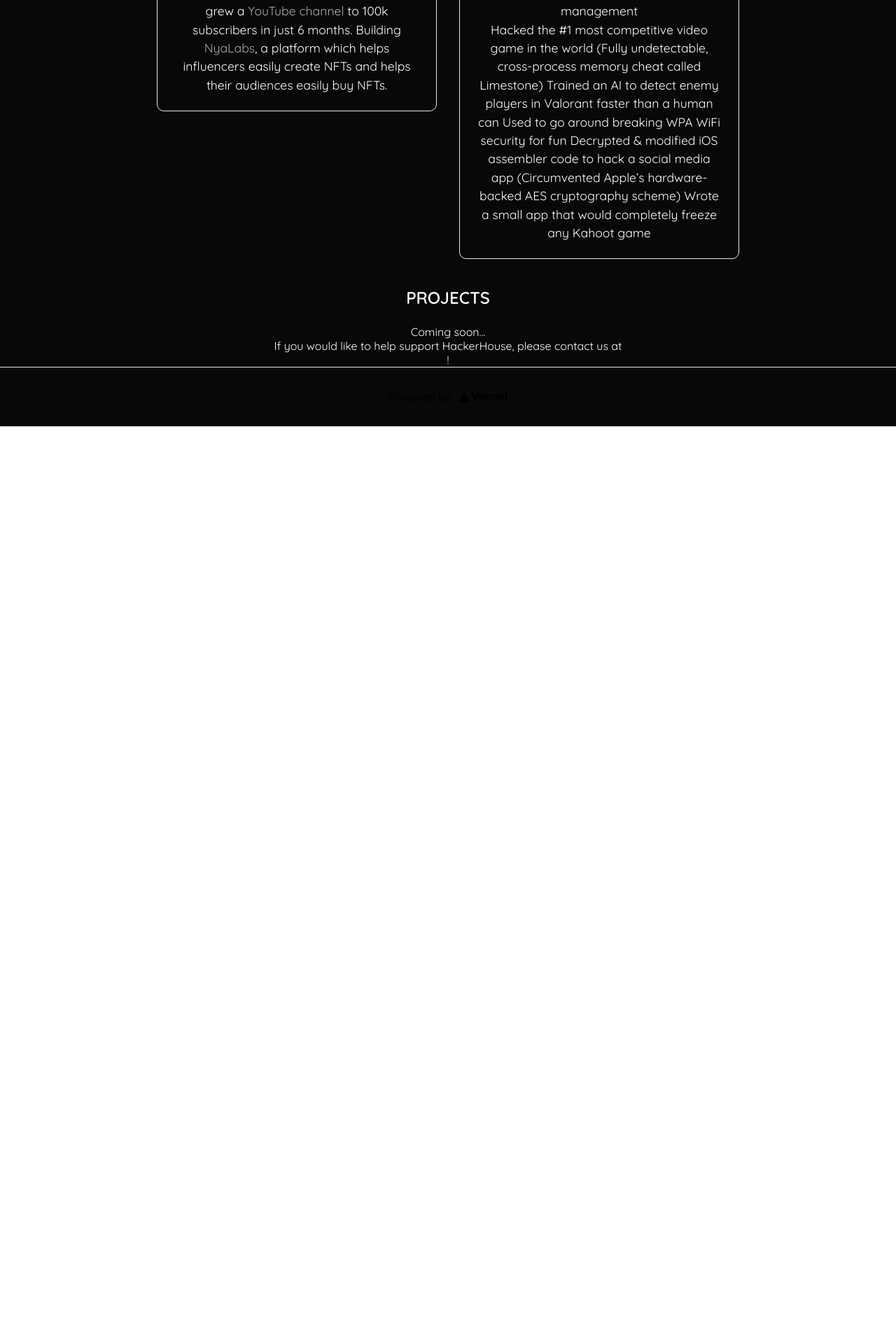
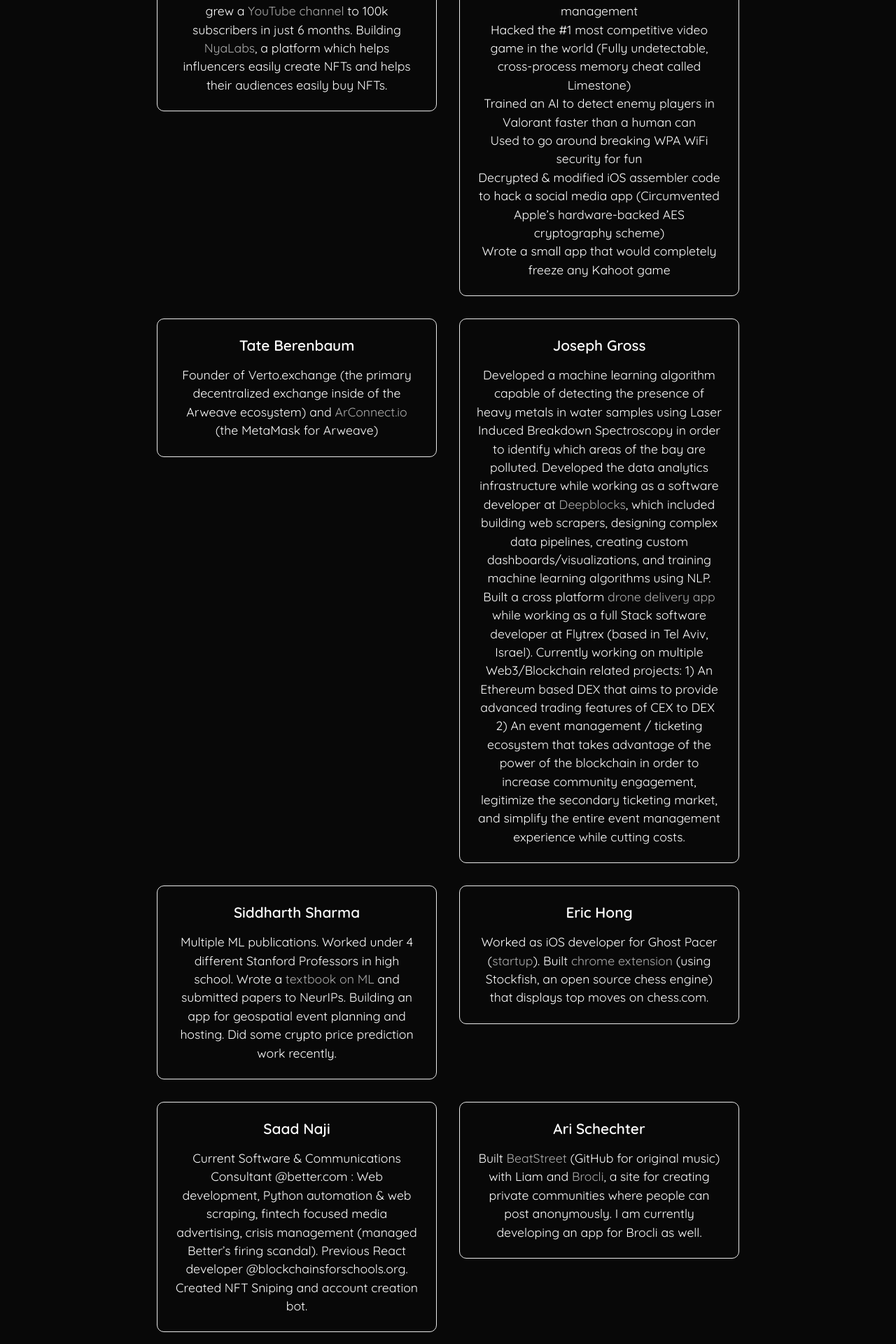
Before and after one commit to liamkronman/hackerhouse-site, a Next.js app in the folder hackerhouse-site/: page / in a window 1280 px wide. Shown: the part 1120-3040 px from the top of the page at 70% size. Before the commit the page ends 1729 px from the top, so only its background shows below. Built offline with nearby package versions, Linux system fonts and the light colour scheme; a web font is replaced by a local one.

Commit message:
all members added

```diff
--- a/hackerhouse-site/pages/index.js
+++ b/hackerhouse-site/pages/index.js
@@ -71,14 +71,51 @@
             </p>
             <p>
               Hacked the #1 most competitive video game in the world (Fully undetectable, cross-process memory cheat called Limestone)
-
-Trained an AI to detect enemy players in Valorant faster than a human can
-
-Used to go around breaking WPA WiFi security for fun
-
-Decrypted & modified iOS assembler code to hack a social media app (Circumvented Apple’s hardware-backed AES cryptography scheme)
-
-Wrote a small app that would completely freeze any Kahoot game
+            </p>
+            <p>
+              Trained an AI to detect enemy players in Valorant faster than a human can
+            </p>
+            <p>
+              Used to go around breaking WPA WiFi security for fun
+            </p>
+            <p>
+              Decrypted & modified iOS assembler code to hack a social media app (Circumvented Apple’s hardware-backed AES cryptography scheme)
+            </p>
+            <p>
+              Wrote a small app that would completely freeze any Kahoot game
+            </p>
+          </div>
+          <div className={styles.card}>
+            <h2>Tate Berenbaum</h2>
+            <p>Founder of Verto.exchange (the primary decentralized exchange inside of the Arweave ecosystem) and <a href="https://www.arconnect.io/" className={styles.generalLink}>ArConnect.io</a> (the MetaMask for Arweave)</p>
+          </div>
+          <div className={styles.card}>
+            <h2>Joseph Gross</h2>
+            <p>
+              Developed a machine learning algorithm capable of detecting the presence of heavy metals in water samples using Laser Induced Breakdown Spectroscopy in order to identify which areas of the bay are polluted. Developed the data analytics infrastructure while working as a software developer at <a href="https://www.deepblocks.com/" className={styles.generalLink}>Deepblocks</a>, which included building web scrapers, designing complex data pipelines, creating custom dashboards/visualizations, and training machine learning algorithms using NLP.
+            </p>
+            <p>
+              Built a cross platform <a href="https://apps.apple.com/app/apple-store/id1479695237" className={styles.generalLink}>drone delivery app</a> while working as a full Stack software developer at <a href="https://www.flytrex.com/">Flytrex</a> (based in Tel Aviv, Israel). Currently working on multiple Web3/Blockchain related projects: 1) An Ethereum based DEX that aims to provide advanced trading features of CEX to DEX  2) An event management / ticketing ecosystem that takes advantage of the power of the blockchain in order to increase community engagement, legitimize the secondary ticketing market, and simplify the entire event management experience while cutting costs.
+            </p>
+          </div>
+          <div className={styles.card}>
+            <h2>Siddharth Sharma</h2>
+            <p>Multiple ML publications. Worked under 4 different Stanford Professors in high school. Wrote a <a href="https://www.amazon.com/Guide-Machine-Learning-their-Applications/dp/B08C96165Y" className={styles.generalLink}>textbook on ML</a> and submitted papers to NeurIPs. Building an app for geospatial event planning and hosting. Did some crypto price prediction work recently.</p>
+          </div>
+          <div className={styles.card}>
+            <h2>Eric Hong</h2>
+            <p>
+              Worked as iOS developer for Ghost Pacer (<a href="https://www.ghostpacer.com/" className={styles.generalLink}>startup</a>). Built <a href="https://chrome.google.com/webstore/detail/bobby/jbkljccbmlidfglkkgdbcoalnnielepl?hl=en" className={styles.generalLink}>chrome extension</a> (using Stockfish, an open source chess engine) that displays top moves on chess.com.
+            </p>
+          </div>
+          <div className={styles.card}>
+            <h2>Saad Naji</h2>
+            <p>Current Software & Communications Consultant @better.com : Web development, Python automation & web scraping, fintech focused media advertising, crisis management (managed Better’s firing scandal). Previous React developer @blockchainsforschools.org. Created NFT Sniping and account creation bot.</p>
+          </div>
+          <div className={styles.card}>
+            <h2>Ari Schechter</h2>
+            <p>
+              Built <a href="https://beatstreet.live" className={styles.generalLink}>BeatStreet</a> (GitHub for original music) with Liam and <a href="https://brocli.live/" className={styles.generalLink}>Brocli</a>, a site for creating private communities where people can post anonymously. I am currently developing an app for Brocli as well.
             </p>
           </div>
         </div>
```
